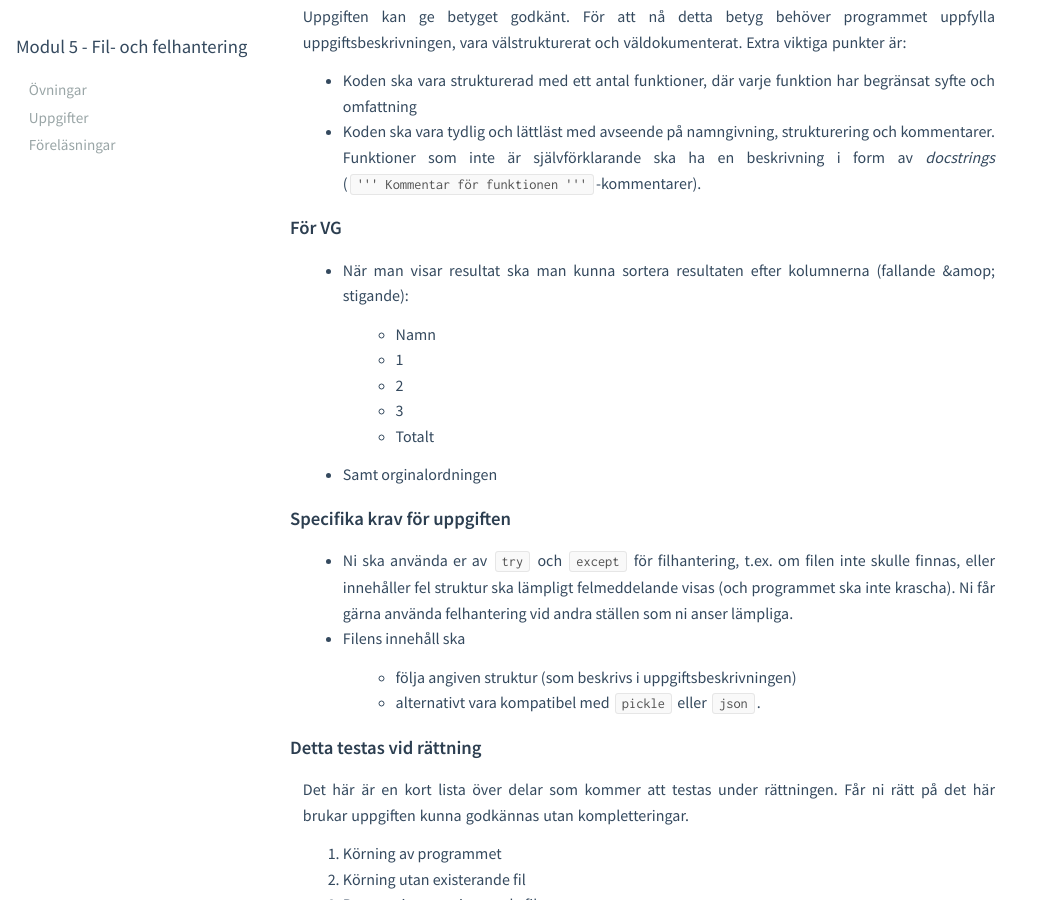
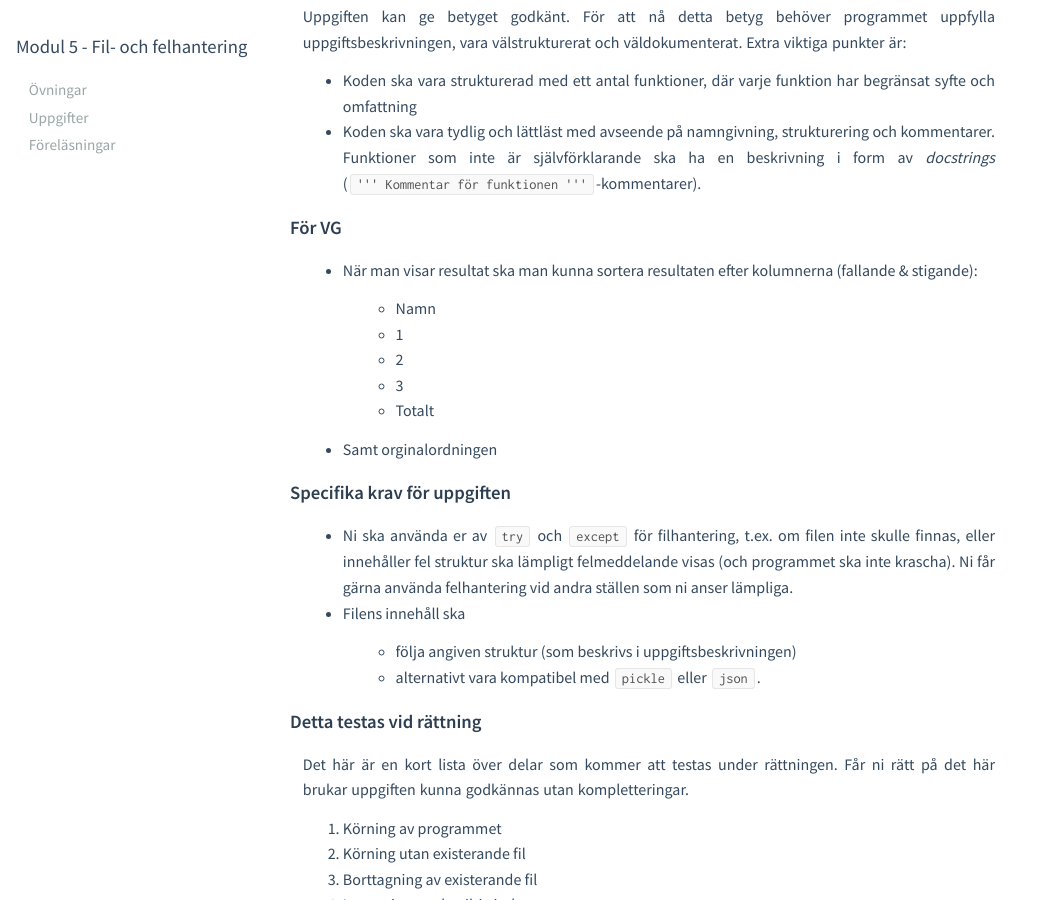
Before and after one commit to mau-dvmt/ia-python, a Jekyll site: the page built from modules/m5/assignments/U1.md, in a window 1280 px wide and 900 px high, scrolled down 2823 px. Shown: the whole window, without its empty margins (0-1042 px from the left). Built offline with Jekyll 4.4.1, drawn with Linux system fonts in a browser that asks for light colours; some of the changed lines change nothing that is shown.

Commit message:
Update U1.md

```diff
--- a/modules/m5/assignments/U1.md
+++ b/modules/m5/assignments/U1.md
@@ -52,7 +52,7 @@ Uppgiften kan ge betyget godkänt. För att nå detta betyg behöver programmet
 
 ### För VG
 
-- När man visar resultat ska man kunna sortera resultaten efter kolumnerna (fallande &amop; stigande):
+- När man visar resultat ska man kunna sortera resultaten efter kolumnerna (fallande & stigande):
 	- Namn
 	- 1
 	- 2
```
